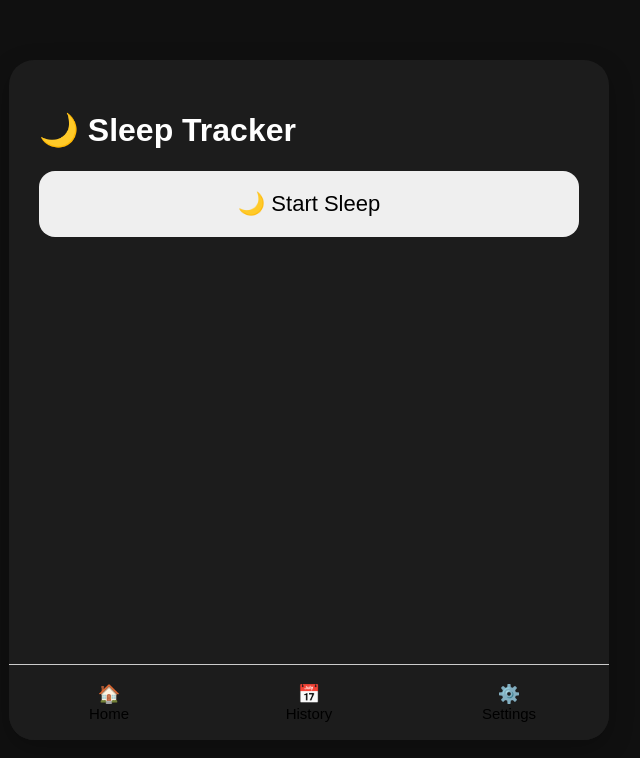
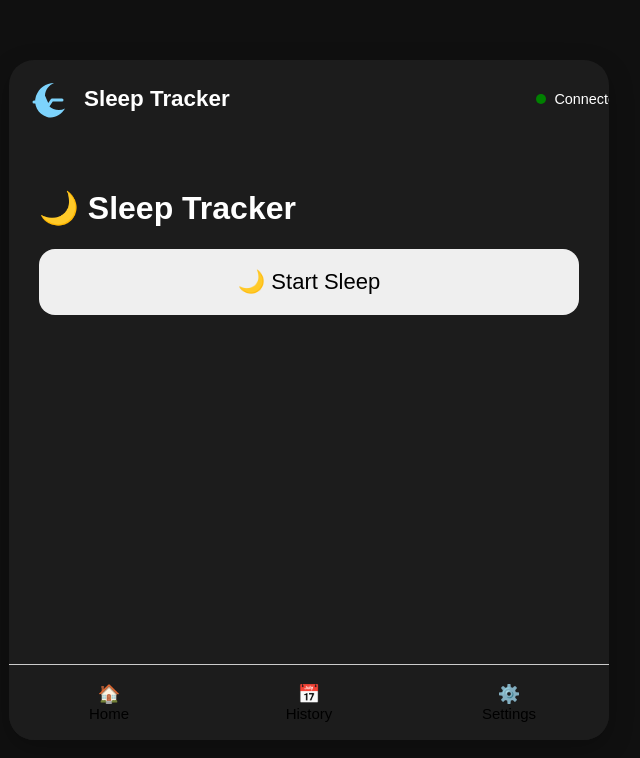
Before and after one commit to carsontyler2028/sleep-tracker, a React (Vite) app: page / in a window 1280 px wide. Shown: the top 758 px of the page, without its empty margins (331-971 px from the left). Built offline with nearby package versions, Linux system fonts and the light colour scheme.

Commit message:
feat: add logo and connection indicator

```diff
--- a/src/App.css
+++ b/src/App.css
@@ -191,3 +191,9 @@ small {
   display:block;
 
 }
+.app-header {
+  display: flex;
+  justify-content: space-between;
+  align-items: center;
+  padding: 15px;
+}
--- a/src/App.tsx
+++ b/src/App.tsx
@@ -5,12 +5,13 @@ import Home from "./components/HomePage";
 import History from "./components/HistoryPage";
 import Settings from "./components/SettingsPage";
 import Navigation from "./components/Navigation";
+import AppLogo from "./components/AppLogo";
+import ConnectionStatus from "./components/ConnectionStatus";
 
 import type { SleepSession, AppSettings } from "./types";
 
 
 type Page = "home" | "history" | "settings";
-
 
 
 function formatDuration(minutes: number) {
@@ -19,19 +20,14 @@ function formatDuration(minutes: number) {
     return "0h 00m";
   }
 
-
   const hours = Math.floor(minutes / 60);
 
   const mins = Math.floor(minutes % 60);
 
-
   return `${hours}h ${mins
     .toString()
     .padStart(2, "0")}m`;
-
 }
-
-
 
 
 function formatTime(
@@ -40,31 +36,18 @@ function formatTime(
 ) {
 
   return date.toLocaleTimeString([], {
-
     hour: "2-digit",
-
     minute: "2-digit",
-
     hour12: !use24Hour,
-
   });
 
 }
 
 
-
-
-
-
 function App() {
 
-
-  // Always opens on home
   const [page, setPage] =
     useState<Page>("home");
-
-
-
 
 
   const [settings, setSettings] =
@@ -73,26 +56,17 @@ function App() {
       const saved =
         localStorage.getItem("settings");
 
-
       return saved
 
         ? JSON.parse(saved)
 
         : {
-
             darkMode: true,
-
             use24Hour: false,
-
             minimumSleepMinutes: 15,
-
           };
 
     });
-
-
-
-
 
 
   const [sessions, setSessions] =
@@ -103,16 +77,11 @@ function App() {
           "sleepSessions"
         );
 
-
       return saved
         ? JSON.parse(saved)
         : [];
 
     });
-
-
-
-
 
 
   const [sleepStart, setSleepStart] =
@@ -123,7 +92,6 @@ function App() {
           "sleepStart"
         );
 
-
       return saved
         ? new Date(saved)
         : null;
@@ -131,26 +99,15 @@ function App() {
     });
 
 
-
-
-
-
-
   const sleeping =
     sleepStart !== null;
-
-
-
-
 
 
   function updateSettings(
     newSettings: AppSettings
   ) {
 
-
     setSettings(newSettings);
-
 
     localStorage.setItem(
       "settings",
@@ -160,19 +117,11 @@ function App() {
   }
 
 
-
-
-
-
-
-
   function startSleep() {
 
     const now = new Date();
 
-
     setSleepStart(now);
-
 
     localStorage.setItem(
       "sleepStart",
@@ -182,23 +131,12 @@ function App() {
   }
 
 
-
-
-
-
-
-
-
   function wakeUp() {
 
     if (!sleepStart) return;
 
-
-
     const end =
       new Date();
-
-
 
 
     const durationMinutes =
@@ -213,38 +151,26 @@ function App() {
       );
 
 
-
-
-
     if (
       durationMinutes
       <
       settings.minimumSleepMinutes
     ) {
 
-
       localStorage.removeItem(
         "sleepStart"
       );
 
-
       setSleepStart(null);
-
 
       return;
 
     }
 
 
-
-
-
-
-
     const session: SleepSession = {
 
       id: Date.now(),
-
 
       startTime:
         formatTime(
@@ -252,56 +178,33 @@ function App() {
           settings.use24Hour
         ),
 
-
       endTime:
         formatTime(
           end,
           settings.use24Hour
         ),
 
-
-
       date:
         end.toLocaleDateString(),
-
-
 
       durationMinutes,
 
     };
 
 
-
-
-
-
-
     const updated = [
-
       session,
-
       ...sessions,
-
     ];
-
-
-
 
 
     setSessions(updated);
 
 
-
     localStorage.setItem(
-
       "sleepSessions",
-
       JSON.stringify(updated)
-
     );
-
-
-
 
 
     localStorage.removeItem(
@@ -314,16 +217,9 @@ function App() {
   }
 
 
-
-
-
-
-
-
   function deleteSession(
     id: number
   ) {
-
 
     const updated =
       sessions.filter(
@@ -332,26 +228,15 @@ function App() {
       );
 
 
-
     setSessions(updated);
 
 
-
     localStorage.setItem(
-
       "sleepSessions",
-
       JSON.stringify(updated)
-
     );
 
   }
-
-
-
-
-
-
 
 
   const weeklyAverage =
@@ -390,20 +275,8 @@ function App() {
       : 0;
 
 
-
-
-
-
-
-
   const lastNight =
     sessions[0];
-
-
-
-
-
-
 
 
   return (
@@ -416,13 +289,20 @@ function App() {
       }
     >
 
+      <div className="card">
 
-      <div className="card">
+
+        <header className="app-header">
+
+          <AppLogo />
+
+          <ConnectionStatus />
+
+        </header>
 
 
 
         <div className="content">
-
 
 
           {
@@ -448,10 +328,6 @@ function App() {
 
             )
           }
-
-
-
-
 
 
 
@@ -481,10 +357,6 @@ function App() {
 
 
 
-
-
-
-
           {
             page === "settings" && (
 
@@ -502,13 +374,7 @@ function App() {
           }
 
 
-
-
-
         </div>
-
-
-
 
 
 
@@ -521,10 +387,7 @@ function App() {
         />
 
 
-
-
       </div>
-
 
     </div>
 
--- /dev/null
+++ b/src/components/AppLogo.tsx
@@ -0,0 +1,30 @@
+export default function AppLogo() {
+  return (
+    <div className="app-logo">
+      <svg
+        width="48"
+        height="48"
+        viewBox="0 0 48 48"
+        fill="none"
+        xmlns="http://www.w3.org/2000/svg"
+      >
+        {/* Moon */}
+        <path
+          d="M30 8C25 10 21 15 21 21C21 29 27 35 35 35C37 35 39 34.5 41 33.5C37 40 30 44 23 42C14 39 9 30 12 21C15 13 22 8 30 8Z"
+          fill="currentColor"
+        />
+
+        {/* Heartbeat line */}
+        <path
+          d="M10 27H17L20 22L24 31L28 25H38"
+          stroke="currentColor"
+          strokeWidth="3"
+          strokeLinecap="round"
+          strokeLinejoin="round"
+        />
+      </svg>
+
+      <span>Sleep Tracker</span>
+    </div>
+  );
+}
--- /dev/null
+++ b/src/components/ConnectionStatus.tsx
@@ -0,0 +1,36 @@
+import { useEffect, useState } from "react";
+
+type ConnectionState = "connected" | "offline" | "checking";
+
+export default function ConnectionStatus() {
+  const [status, setStatus] = useState<ConnectionState>("checking");
+
+  useEffect(() => {
+    const updateConnection = () => {
+      setStatus(navigator.onLine ? "connected" : "offline");
+    };
+
+    updateConnection();
+
+    window.addEventListener("online", updateConnection);
+    window.addEventListener("offline", updateConnection);
+
+    return () => {
+      window.removeEventListener("online", updateConnection);
+      window.removeEventListener("offline", updateConnection);
+    };
+  }, []);
+
+  const labels = {
+    connected: "Connected",
+    offline: "Offline",
+    checking: "Checking",
+  };
+
+  return (
+    <div className="connection-status">
+      <span className={`connection-dot ${status}`} />
+      <span>{labels[status]}</span>
+    </div>
+  );
+}
--- a/src/index.css
+++ b/src/index.css
@@ -3,3 +3,46 @@ html, body, #root {
   height: 100%;
   margin: 0;
 }
+
+.app-logo {
+  display: flex;
+  align-items: center;
+  gap: 12px;
+  font-size: 1.4rem;
+  font-weight: 600;
+}
+
+.app-logo svg {
+  color: #7dd3fc;
+}
+
+.connection-status {
+  display: flex;
+  align-items: center;
+  gap: 8px;
+  font-size: 0.9rem;
+}
+
+.connection-dot {
+  width: 10px;
+  height: 10px;
+  border-radius: 50%;
+}
+
+.connection-dot.connected {
+  background: green;
+}
+
+.connection-dot.offline {
+  background: red;
+}
+
+.connection-dot.checking {
+  background: gray;
+}
+.app-header {
+  display: flex;
+  justify-content: space-between;
+  align-items: center;
+  width: 100%;
+}
```
